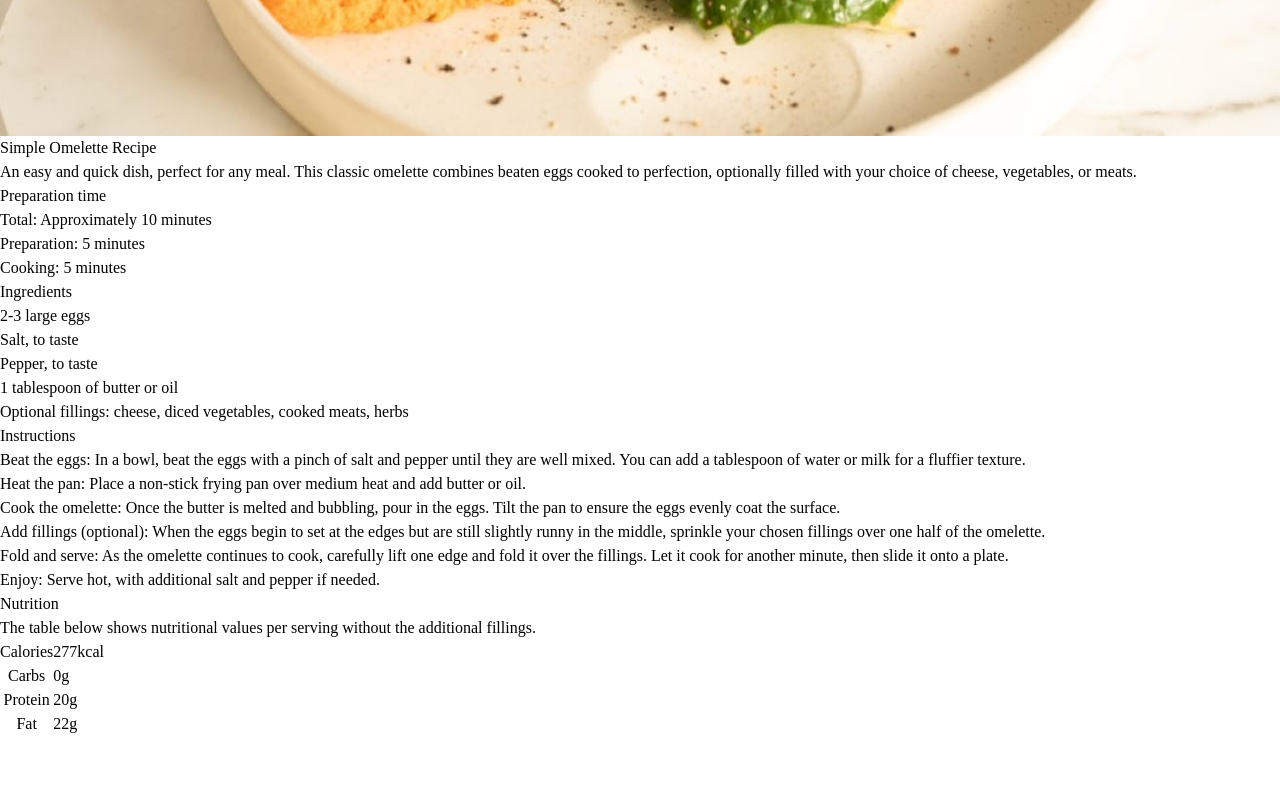
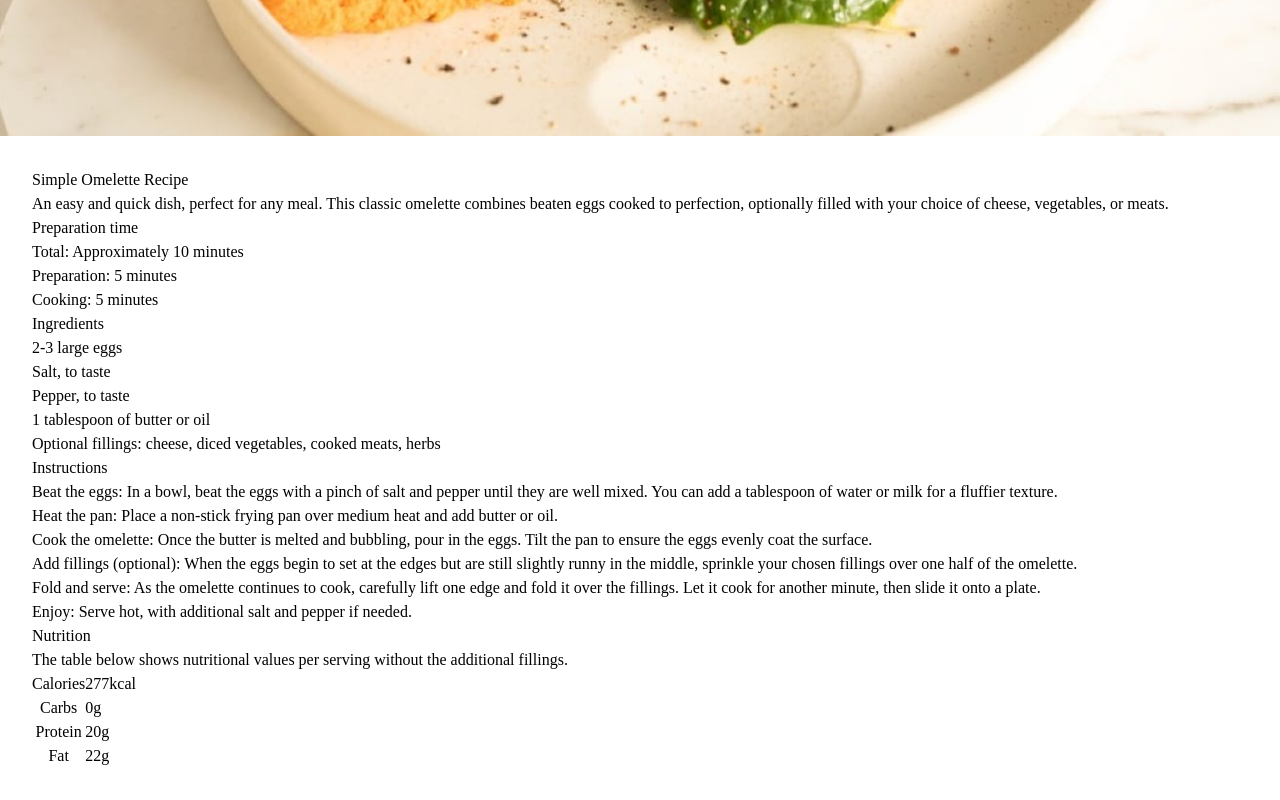
Before and after one commit to VenusY/frontend-mentor-recipe-page, a React app: page / in a window 1280 px wide. Shown: the part 449-1249 px from the top of the page. Before the commit the page ends 1185 px from the top, so only its background shows below. Built offline with nearby package versions, Linux system fonts and the light colour scheme.

Commit message:
Add utility classes

```diff
--- a/src/styles/scss/App.scss
+++ b/src/styles/scss/App.scss
@@ -1,3 +1,5 @@
+@use './util' as u;
+
 @font-face {
   font-family: 'Young Serif';
   src: url('../../assets/fonts/young-serif/YoungSerif-Regular.ttf')
@@ -23,3 +25,19 @@
   --ff-young-serif: 'Young Serif', serif;
   --ff-outfit: 'Outfit', sans-serif;
 }
+
+.heading {
+  font-family: var(--ff-young-serif);
+  color: var(--brown);
+}
+
+.paragraph {
+  font-family: var(--ff-outfit);
+  color: var(--stone-600);
+}
+
+.card {
+  &__body {
+    padding: 32px;
+  }
+}
```
